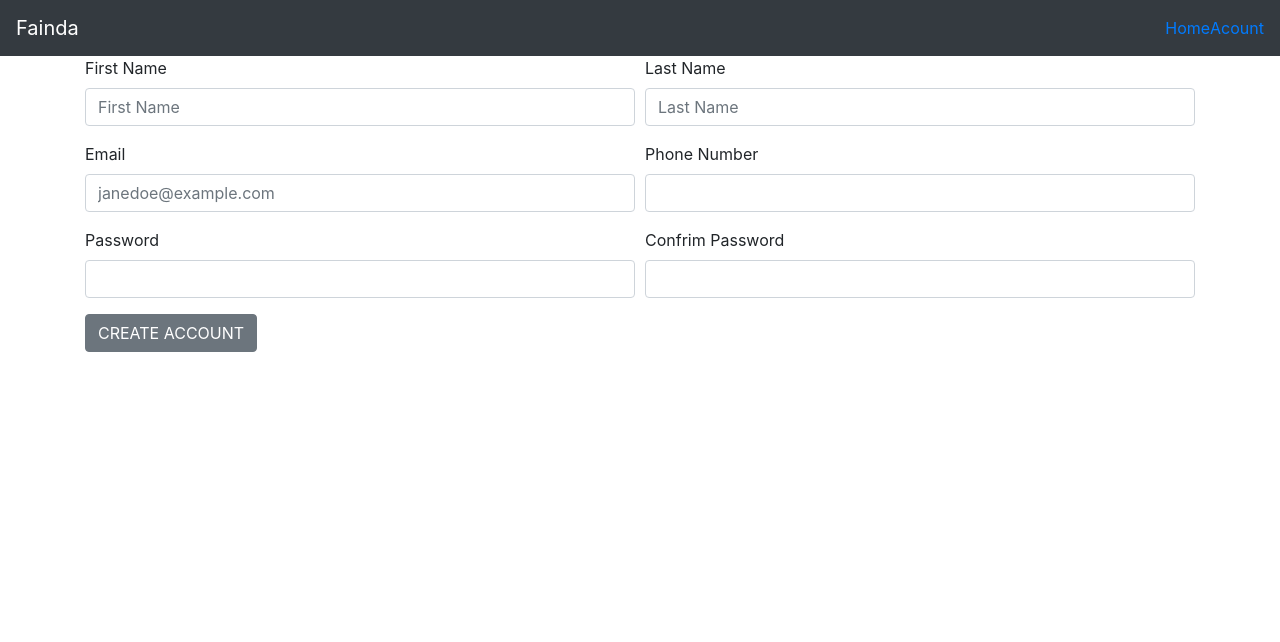
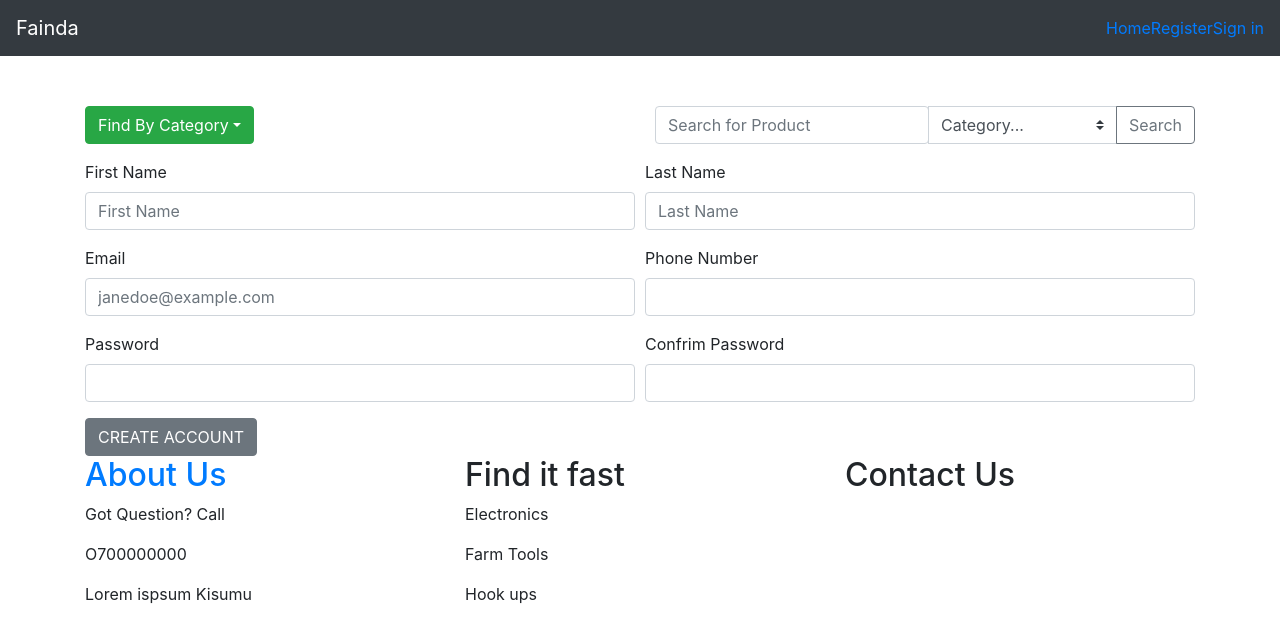
Before and after one commit to okothkongo/fainda_web, a React (Create React App) app: page /user/signup in a window 1280 px wide. Shown: the top 642 px of the page. Built offline with nearby package versions, Linux system fonts and the light colour scheme.

Commit message:
rearrange homepage

```diff
--- a/src/App.js
+++ b/src/App.js
@@ -1,21 +1,21 @@
-import React from 'react';
-import { BrowserRouter as Router, Route} from "react-router-dom"
-import Header from './components/Header'
-import Homepage from './components/Homepage'
-import Usersignup from './components/User/Usersignup';
-
+import React from "react";
+import { BrowserRouter as Router, Route } from "react-router-dom";
+import Header from "./components/Header";
+import Homepage from "./components/Homepage";
+import Usersignup from "./components/User/Usersignup";
+import Footer from "./components/Footer";
 
 function App() {
   return (
-    <div >
+    <div>
       <Router>
-      <Header/>
-       <Route exact path="/" component={Homepage} />
+        <Header />
+        <Route exact path="/" component={Homepage} />
         <Route path="/user/signup" component={Usersignup} />
+        <Footer />
       </Router>
     </div>
   );
-
 }
 
 export default App;
--- /dev/null
+++ b/src/components/Adverstiments.js
@@ -0,0 +1,41 @@
+import React, { Component } from "react";
+import { Row, Col, Card } from "reactstrap";
+class Adverstiments extends Component {
+  constructor(props) {
+    super(props);
+    this.state = {
+      adverstiments: [],
+      isLoading: ""
+    };
+  }
+
+  componentDidMount() {
+    fetch("http://localhost:5000/api/v0/advertisements")
+      .then(res => res.json())
+      .then(json => {
+        this.setState({ adverstiments: json });
+      });
+  }
+
+  render() {
+    let { adverstiments } = this.state;
+    return (
+      <Row>
+        {adverstiments.map((advert, key) => {
+          return (
+            <Col sm="4">
+              <Card top width="50%">
+                <h1>{advert.category}</h1>
+                <p>type:{advert.advert_type}</p>
+                <p>location:{advert.location}</p>
+                <p>price:{advert.price}</p>
+              </Card>
+            </Col>
+          );
+        })}
+      </Row>
+    );
+  }
+}
+
+export default Adverstiments;
--- /dev/null
+++ b/src/components/Footer.js
@@ -0,0 +1,33 @@
+import React from "react";
+import { Col, Row, Container } from "reactstrap";
+import { Link } from "react-router-dom";
+
+function Footer() {
+  return (
+    <Container>
+      <Row>
+        <Col>
+          <Link to="/">
+            <h2>About Us</h2>
+          </Link>
+          <p>Got Question? Call</p>
+          <p>O700000000</p>
+          <p>Lorem ispsum Kisumu</p>
+        </Col>
+        <Col>
+          <h2>Find it fast</h2>
+          <p>Electronics</p>
+          <p>Farm Tools</p>
+          <p>Hook ups</p>
+        </Col>
+        <Col>
+          <h2>Contact Us</h2>
+          <i className="fab fa-facebook" />
+          <i className="fab fa-twitter-square" />
+        </Col>
+      </Row>
+      <Row />
+    </Container>
+  );
+}
+export default Footer;
--- a/src/components/Header.js
+++ b/src/components/Header.js
@@ -1,22 +1,67 @@
-import React,{Component} from 'react';
-import { Navbar, Nav} from 'react-bootstrap';
-import {Link} from 'react-router-dom';
+import React, { Component } from "react";
+import { Navbar, Nav, Col, Row, Dropdown, Container } from "react-bootstrap";
+import { Link } from "react-router-dom";
+import "./footer.css";
 class Header extends Component {
-    render(){
-        return(
+  render() {
+    return (
       <div>
-             <Navbar collapseOnSelect expand='lg' bg='dark' variant='dark'>
-                <Navbar.Brand href='#home'>Fainda</Navbar.Brand>
-                <Navbar.Toggle aria-controls='responsive-navbar-nav' />
-                <Navbar.Collapse id='responsive-navbar-nav'>
-                  <Nav className='ml-auto'>
+        <div>
+          <Navbar collapseOnSelect expand="lg" bg="dark" variant="dark">
+            <Navbar.Brand href="/">Fainda</Navbar.Brand>
+            <Navbar.Toggle aria-controls="responsive-navbar-nav" />
+            <Navbar.Collapse id="responsive-navbar-nav">
+              <Nav className="ml-auto">
                 <Link to="/">Home</Link>
-                      <Link to="/user/signup">Acount</Link>
+                <Link to="/user/signup">Register</Link>
+                <Link to="/">Sign in</Link>
               </Nav>
             </Navbar.Collapse>
           </Navbar>
         </div>
-        )
+        <Container>
+          <Row>
+            <Col id="dropdown-menu">
+              <Dropdown>
+                <Dropdown.Toggle variant="success">
+                  Find By Category
+                </Dropdown.Toggle>
+
+                <Dropdown.Menu>
+                  <Dropdown.Item href="/electronic">Electronics</Dropdown.Item>
+                  <Dropdown.Item href="/food">Food</Dropdown.Item>
+                  <Dropdown.Item href="/farm">Farm</Dropdown.Item>
+                </Dropdown.Menu>
+              </Dropdown>
+            </Col>
+            <Col id="search-button">
+              <div className="input-group mb-3  margin-bottom">
+                <div className="input-group-prepend">
+                  <input
+                    type="text"
+                    className="form-control"
+                    placeholder="Search for Product"
+                    aria-label="Recipient's username"
+                    aria-describedby="basic-addon2"
+                  />
+                </div>
+                <select className="custom-select">
+                  <option selected>Category...</option>
+                  <option value="farm">Farm</option>
+                  <option value="electronic">Electronics</option>
+                  <option value="food">Food</option>
+                </select>
+                <div className="input-group-append">
+                  <button className="btn btn-outline-secondary" type="button">
+                    Search
+                  </button>
+                </div>
+              </div>
+            </Col>
+          </Row>
+        </Container>
+      </div>
+    );
   }
 }
 export default Header;
--- a/src/components/Homepage.js
+++ b/src/components/Homepage.js
@@ -1,15 +1,19 @@
-import React from 'react';
-import {Container} from 'reactstrap';
+import React from "react";
+import { Container, Row } from "reactstrap";
+import Adverstiments from "./Adverstiments";
 
-function Homepage (){
-    return(
-
-          <Container >
-            <h1 className = 'text-center'>Welcome to Fainda</h1>
-            <p className = 'text-center'>We provide platform to seller and buy your desire</p>
-        </Container>
-
-    )
+function Homepage(props) {
+  return (
+    <Container>
+      <h1 className="text-center">Welcome to Fainda</h1>
+      <p className="text-center">
+        We provide platform to seller and buy your desire
+      </p>
+      <Row>
+        <Adverstiments />
+      </Row>
+    </Container>
+  );
 }
 
 export default Homepage;
--- /dev/null
+++ b/src/components/footer.css
@@ -0,0 +1,6 @@
+#search-button {
+  padding-top: 50px;
+}
+#dropdown-menu {
+  padding-top: 50px;
+}
```
Lines whose indentation alone changed are shown as unchanged.
